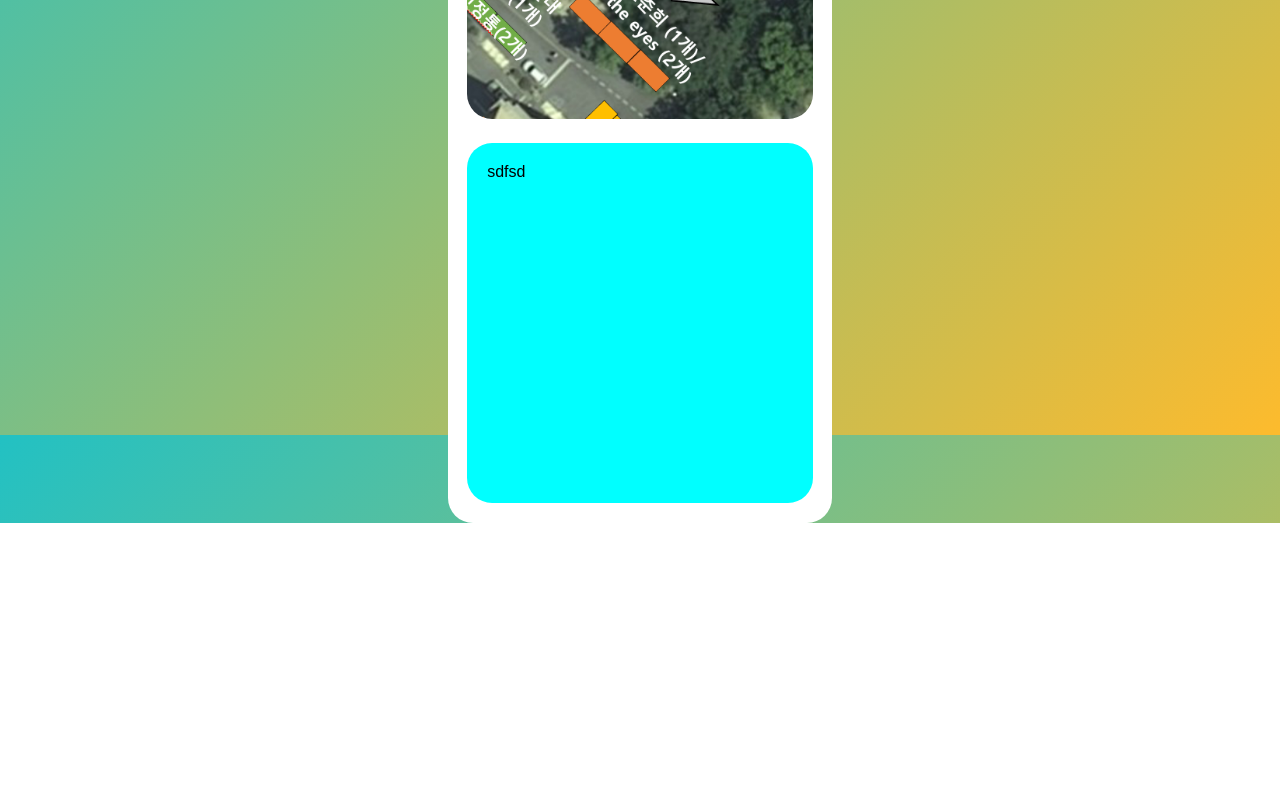
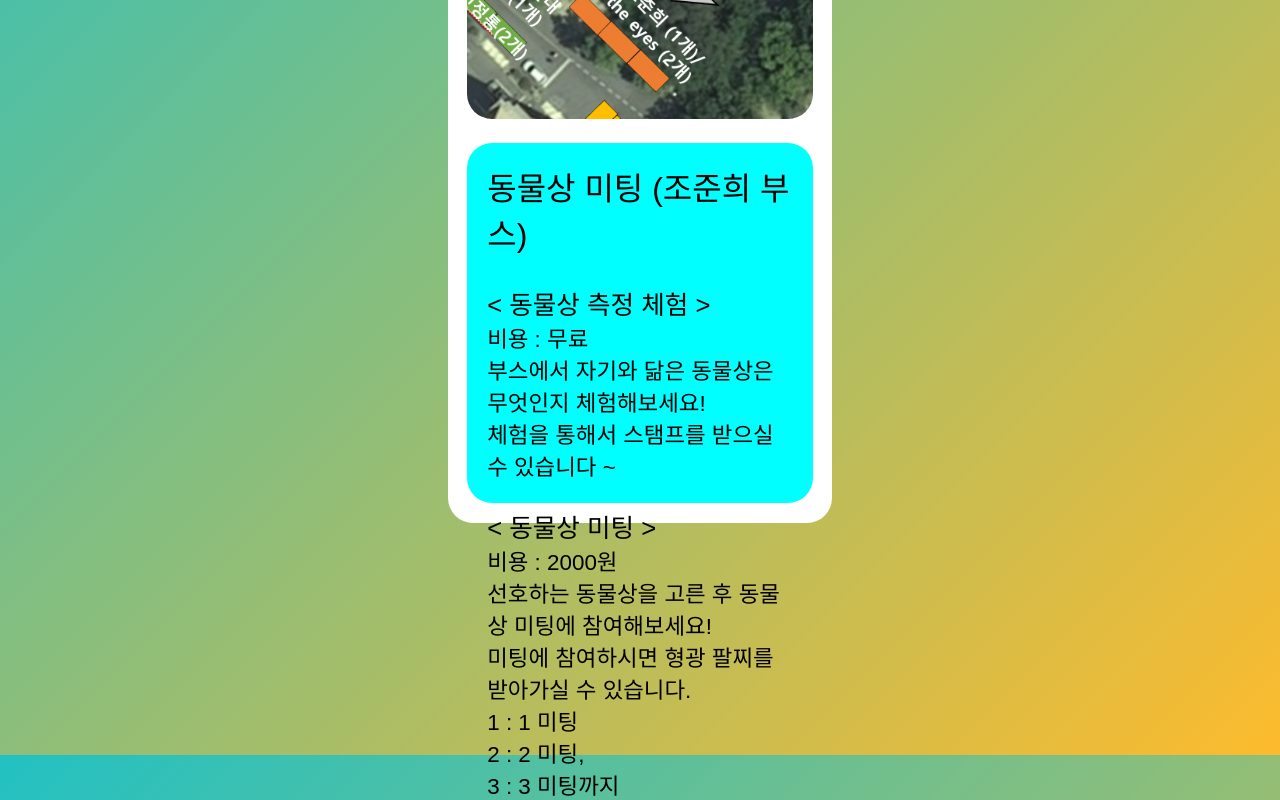
Before and after one commit to rong5026/animal_user, a React (Create React App) app: page /booth in a window 1280 px wide. Shown: the part 465-1265 px from the top of the page. Before the commit the page ends 988 px from the top, so only its background shows below. Built offline with nearby package versions, Linux system fonts and the light colour scheme; no server answers; a web font is replaced by a local one.

Commit message:
[ADD] 부스소개

```diff
--- a/src/Booth/Booth.css
+++ b/src/Booth/Booth.css
@@ -37,11 +37,16 @@
     margin: 20px;
   }
 
-
-
   .booth-content {
     border-radius: 25px;
     height: 40vh;
     background-color: aqua;
     padding: 20px;
+    font-size: 1.4rem;
   }
+  .booth-content-title {
+    font-size: 2rem;
+  }
+  .booth-content-sub-title {
+    font-size: 1.6rem;
+  }
--- a/src/Booth/Booth.jsx
+++ b/src/Booth/Booth.jsx
@@ -13,8 +13,26 @@ function Booth() {
         </div>
         <div className='booth-content-container'>
             <div className='booth-content'>
-                sdfsd
+                <span className='booth-content-title'> 동물상 미팅 (조준희 부스) <br></br></span>
+                <span className='booth-content-sub-title'> <br></br>&lt; 동물상 측정 체험 &gt;<br></br></span>
+                <span>
+                  비용 : 무료<br></br>
+                  부스에서 자기와 닮은 동물상은 무엇인지 체험해보세요! <br></br>
+                  체험을 통해서 스탬프를 받으실 수 있습니다 ~ <br/><br/>
+                </span>
+                <span className='booth-content-sub-title'>   &lt; 동물상 미팅 &gt; <br></br> </span>
+                <span>
+                  비용 : 2000원<br></br>
+                  선호하는 동물상을 고른 후 동물상 미팅에 참여해보세요! <br></br>
+                  미팅에 참여하시면 형광 팔찌를 받아가실 수 있습니다. <br></br>
+                  1 : 1 미팅 <br></br> 2 : 2 미팅, <br></br> 3 : 3 미팅까지 <br/><br/>
+                </span>
+
+
             </div>
+            <div>
+            </div>
+
         </div>
     </div>
   )
--- a/src/Enter/Enter.css
+++ b/src/Enter/Enter.css
@@ -1,7 +1,7 @@
 body{
   background: rgb(34,193,195);
   background: linear-gradient(135deg, rgba(34,193,195,1) 0%,     rgba(253,187,45,1) 100%);
-  height: 100vh;
+  height: 140vh;
   width: 100%;
   font-family: 'Dongle', sans-serif;
 }
@@ -14,7 +14,7 @@ html{
 #loginform{
   max-width: 500px;
   min-width: 300px;
-  max-height: 700px;
+  max-height: 1000px;
   width: 30%;
   height: 60%;
   margin: 100px auto;
@@ -40,6 +40,7 @@ html{
 
 }
 
+
 .row input{
   width: 80%;
   box-sizing: border-box;
@@ -55,6 +56,7 @@ html{
   color: rgb(188, 188, 188);
   font-size: 18px;
 }
+
 .row input:focus{
    box-shadow: inset 0px -3px 0px 0px rgba(34,193,195,0.7);
    outline: none;
```
Also changed, not shown: firebase.json (added).
